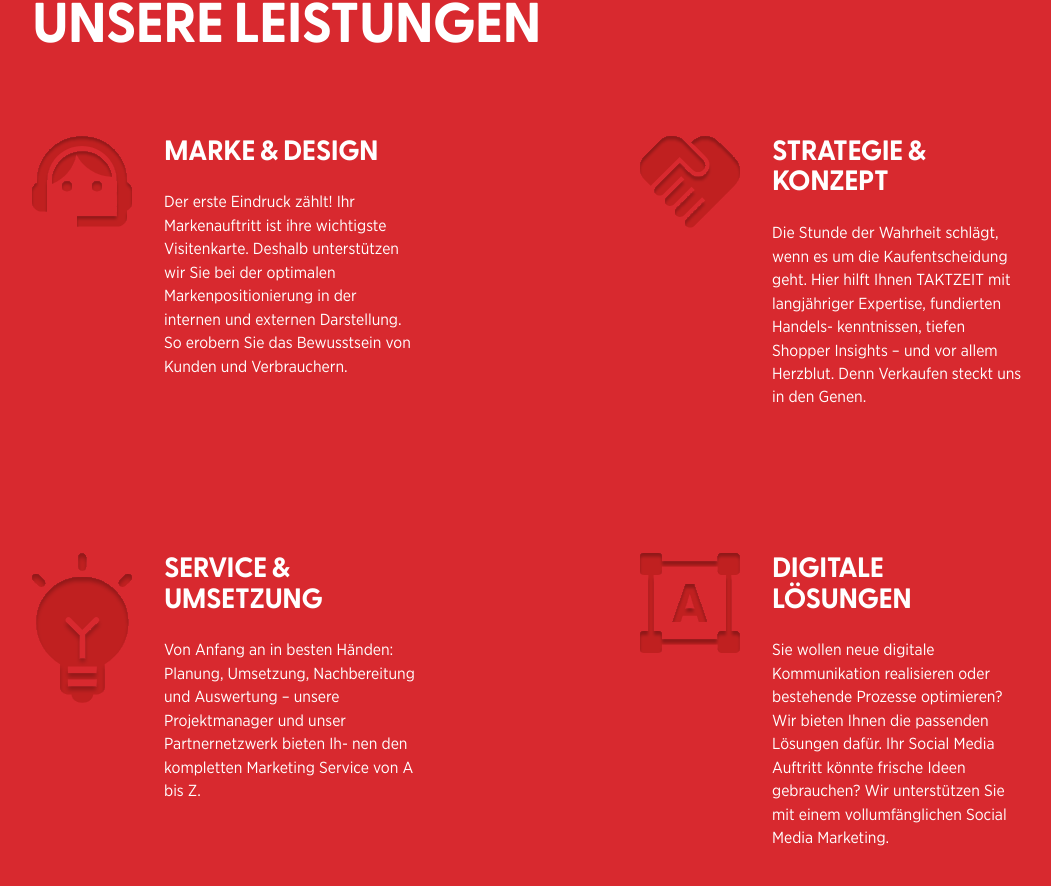
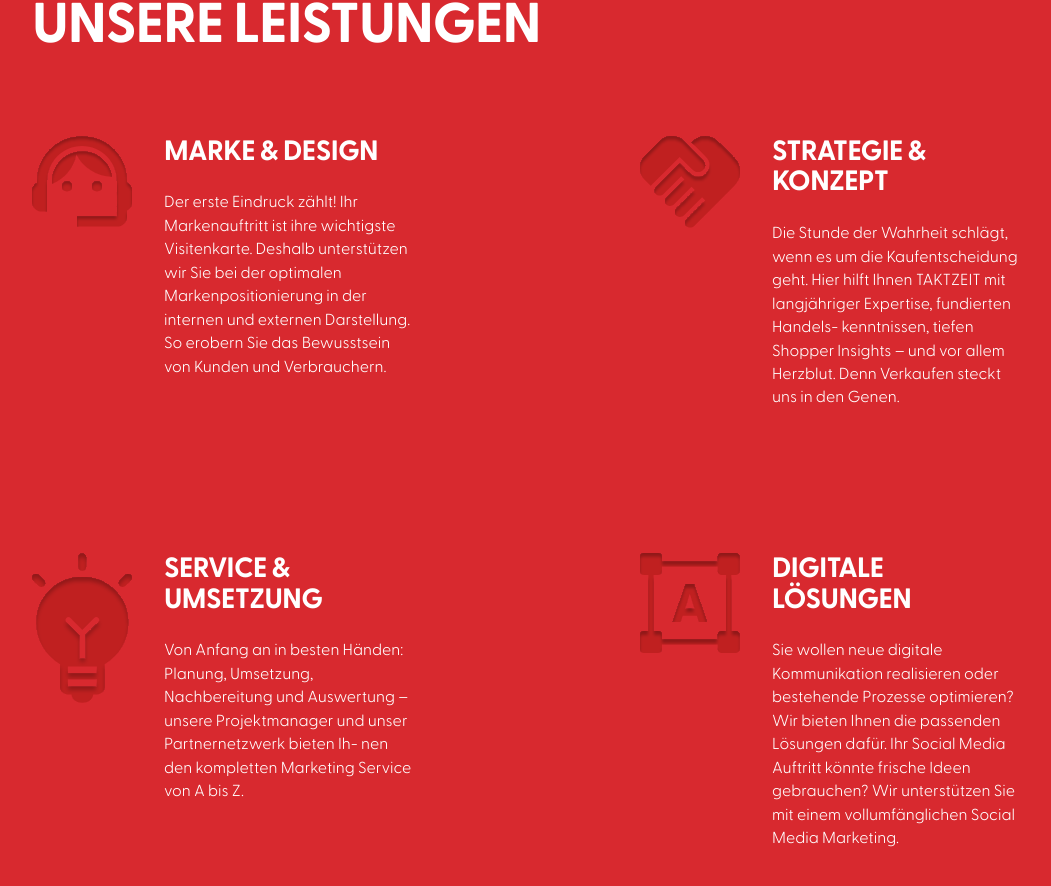
Before and after one commit to felixseeger/tz25, a Vue app: page / in a window 1280 px wide. Shown: the part 4390-5276 px from the top of the page, without its empty margins (120-1171 px from the left). Built offline with nearby package versions, Linux system fonts and the light colour scheme; a web font is replaced by a local one.

Commit message:
Change .service-content font-family to Greycliff CF

```diff
--- a/src/assets/scss/components/_services-section.scss
+++ b/src/assets/scss/components/_services-section.scss
@@ -88,6 +88,7 @@
   text-align: left;
   width: 30vw;
   padding-right: 2em;
+  font-family: $font-headline; // Changed to Greycliff CF font
 }
 
 .service-name {
@@ -108,6 +109,7 @@
   line-height: 1.466;
   color: #ffffff;
   margin-bottom: 1rem;
+  font-family: inherit; // Inherit font-family from parent
 }
 
 .service-link {
@@ -115,6 +117,7 @@
   color: #ffffff;
   text-decoration: underline;
   font-weight: 500;
+  font-family: inherit; // Inherit font-family from parent
 
   &:hover {
     opacity: 0.8;
```
